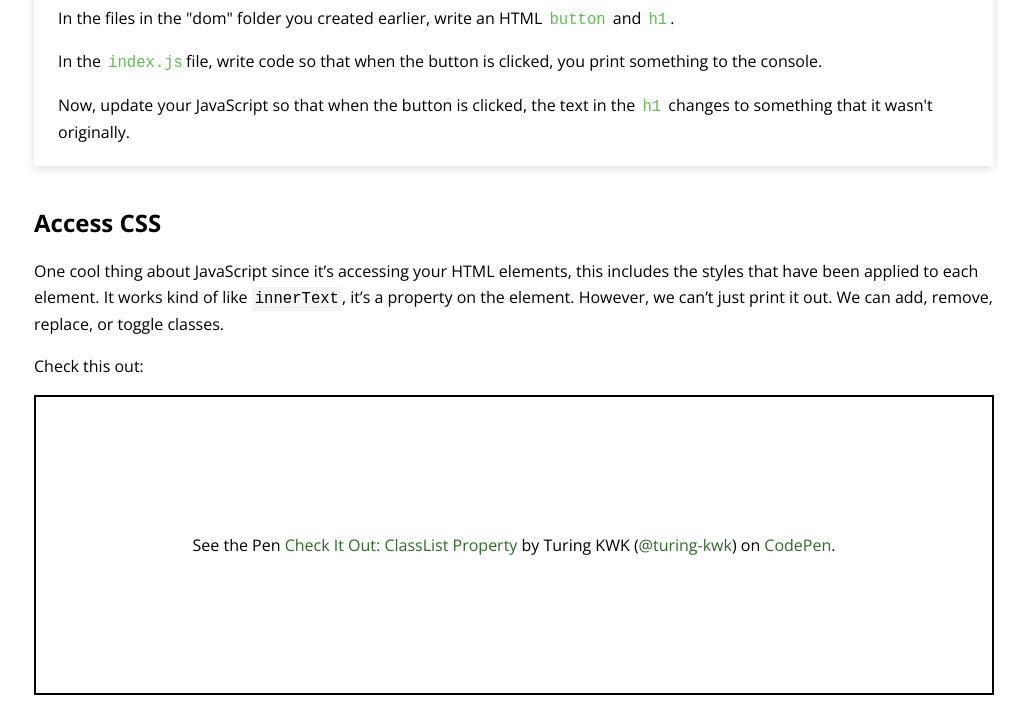
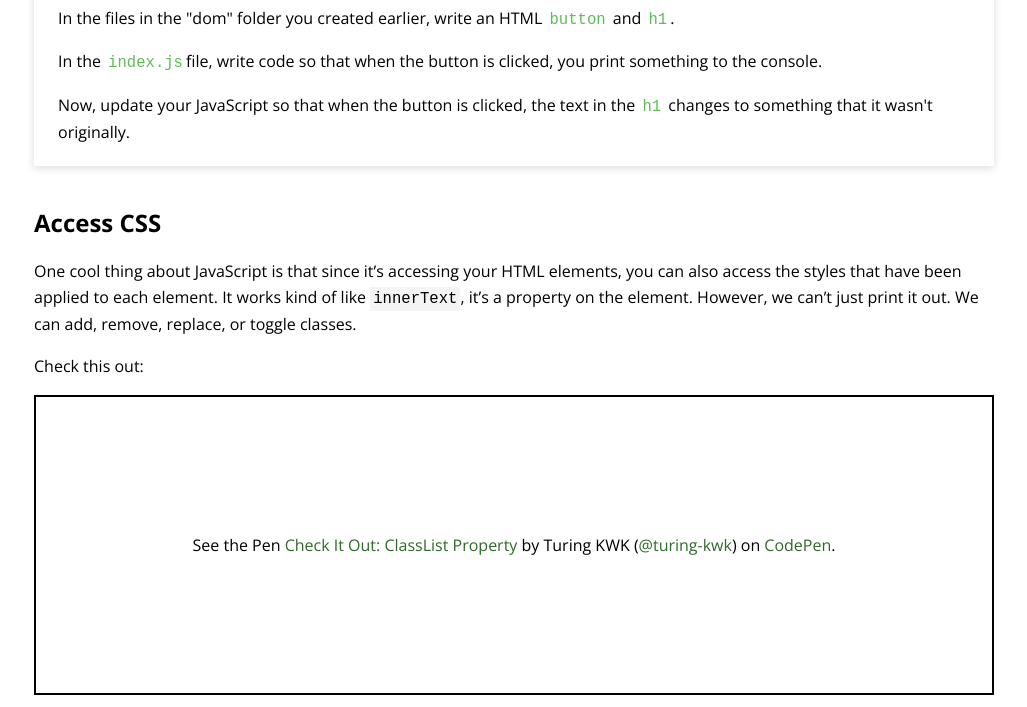
Before and after one commit to ameseee/kwk-curriculum-site, a Jekyll site: the page built from web-app/lessons/dom-manipulation/index.md, in a window 1280 px wide and 900 px high, scrolled down 4637 px, cut to the strip 0-707 px from the top of the window. Shown: the whole strip, without its empty margins (126-1153 px from the left). Built offline with Jekyll 4.4.1, drawn with Linux system fonts in a browser that asks for light colours; nearby versions of some CDN libraries.

Commit message:
Re-word sentence around accessing CSS

```diff
--- a/web-app/lessons/dom-manipulation/index.md
+++ b/web-app/lessons/dom-manipulation/index.md
@@ -130,7 +130,7 @@ The event listener is responsible for monitoring an element for events, and doin
 
 ## Access CSS
 
-One cool thing about JavaScript since it's accessing your HTML elements, this includes the styles that have been applied to each element. It works kind of like `innerText`, it's a property on the element. However, we can't just print it out. We can add, remove, replace, or toggle classes.
+One cool thing about JavaScript is that since it's accessing your HTML elements, you can also access the styles that have been applied to each element. It works kind of like `innerText`, it's a property on the element. However, we can't just print it out. We can add, remove, replace, or toggle classes.
 
 Check this out:
 
```
